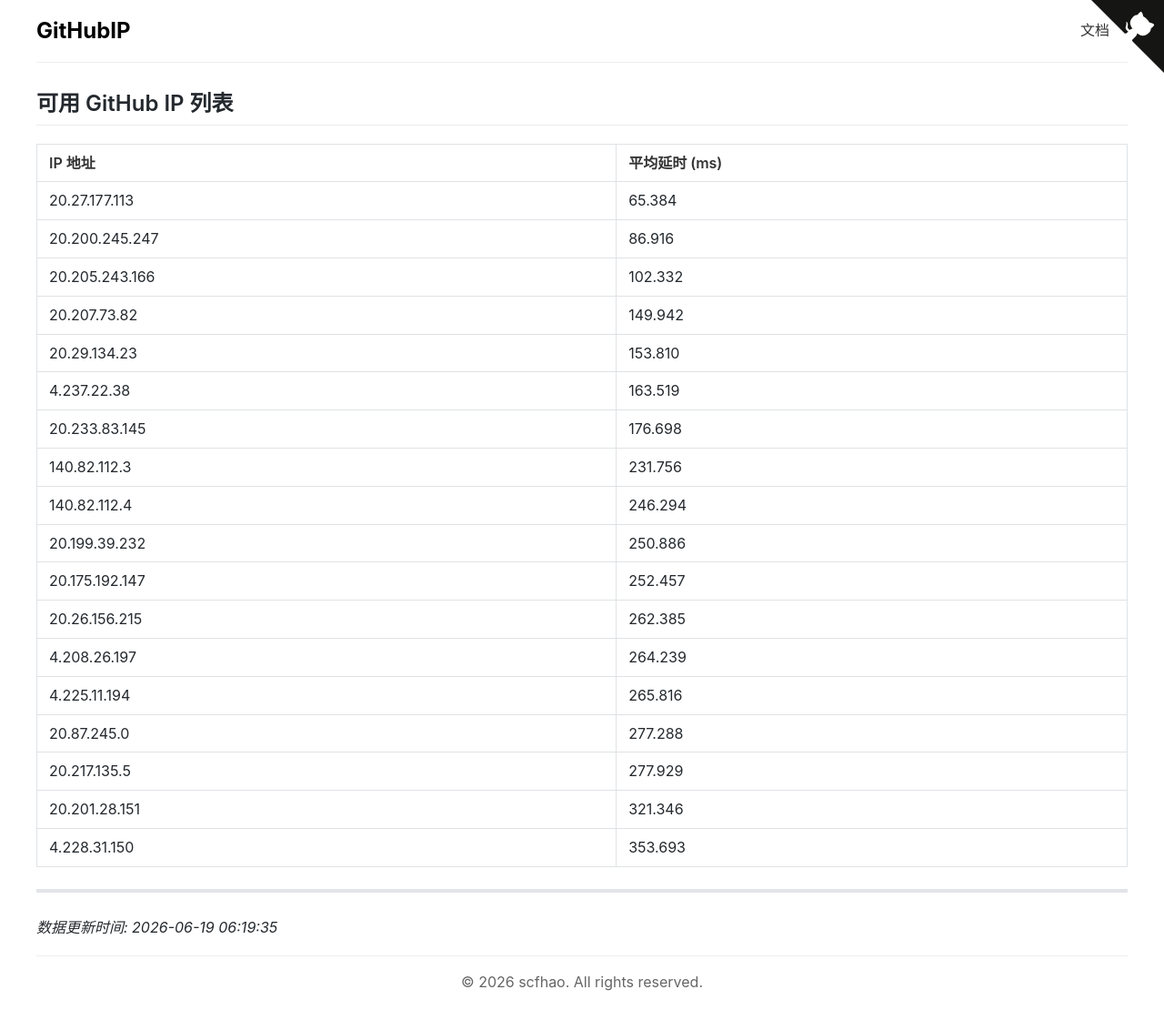
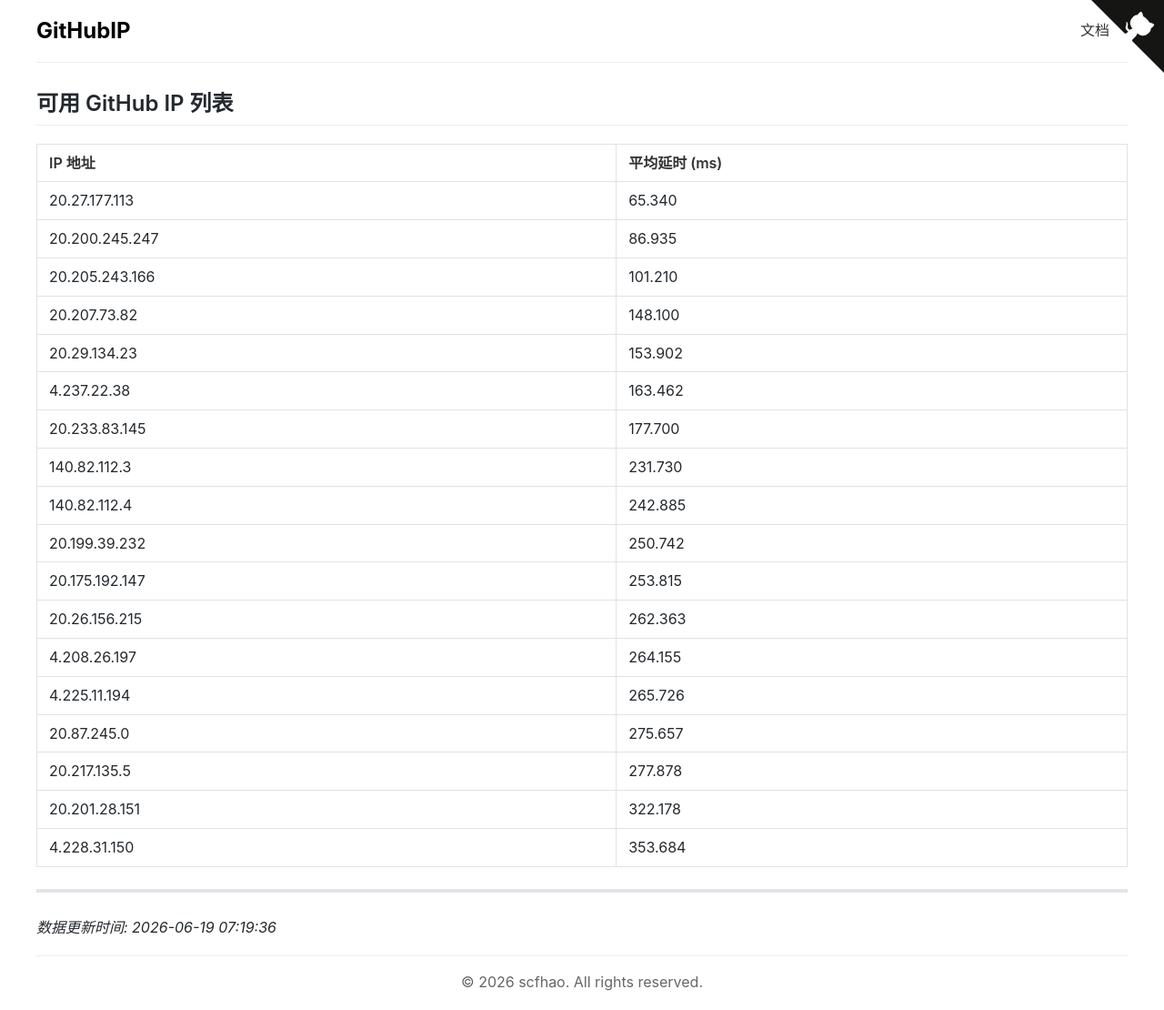
Before and after one commit to scfhao/GitHubIP, a Jekyll site: the page built from index.md, in a window 1280 px wide. Shown: the whole page at 91% size. Built offline with Jekyll 4.4.1, drawn with Linux system fonts in a browser that asks for light colours.

Commit message:
自动脚本执行 - 2026-06-19 07:19:36

```diff
--- a/index.md
+++ b/index.md
@@ -1,32 +1,32 @@
 ---
 layout: home
 title: GitHub IP 列表
-date: 2026-06-19 06:19:35
+date: 2026-06-19 07:19:36
 ---
 
 ## 可用 GitHub IP 列表
 
 | IP 地址 | 平均延时 (ms) |
 |---------|--------------|
-| 20.27.177.113 | 65.384 |
-| 20.200.245.247 | 86.916 |
-| 20.205.243.166 | 102.332 |
-| 20.207.73.82 | 149.942 |
-| 20.29.134.23 | 153.810 |
-| 4.237.22.38 | 163.519 |
-| 20.233.83.145 | 176.698 |
-| 140.82.112.3 | 231.756 |
-| 140.82.112.4 | 246.294 |
-| 20.199.39.232 | 250.886 |
-| 20.175.192.147 | 252.457 |
-| 20.26.156.215 | 262.385 |
-| 4.208.26.197 | 264.239 |
-| 4.225.11.194 | 265.816 |
-| 20.87.245.0 | 277.288 |
-| 20.217.135.5 | 277.929 |
-| 20.201.28.151 | 321.346 |
-| 4.228.31.150 | 353.693 |
+| 20.27.177.113 | 65.340 |
+| 20.200.245.247 | 86.935 |
+| 20.205.243.166 | 101.210 |
+| 20.207.73.82 | 148.100 |
+| 20.29.134.23 | 153.902 |
+| 4.237.22.38 | 163.462 |
+| 20.233.83.145 | 177.700 |
+| 140.82.112.3 | 231.730 |
+| 140.82.112.4 | 242.885 |
+| 20.199.39.232 | 250.742 |
+| 20.175.192.147 | 253.815 |
+| 20.26.156.215 | 262.363 |
+| 4.208.26.197 | 264.155 |
+| 4.225.11.194 | 265.726 |
+| 20.87.245.0 | 275.657 |
+| 20.217.135.5 | 277.878 |
+| 20.201.28.151 | 322.178 |
+| 4.228.31.150 | 353.684 |
 
 ---
 
-*数据更新时间: 2026-06-19 06:19:35*
+*数据更新时间: 2026-06-19 07:19:36*
```
